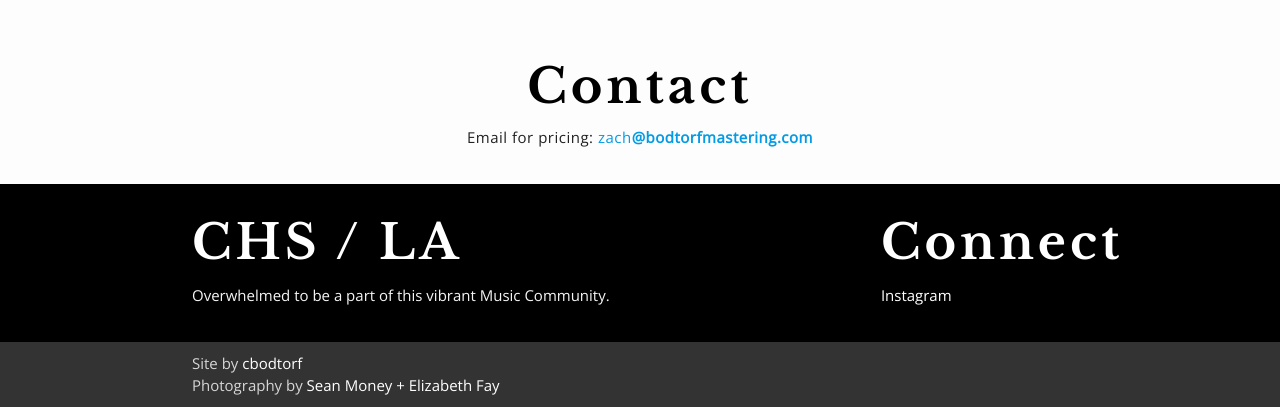
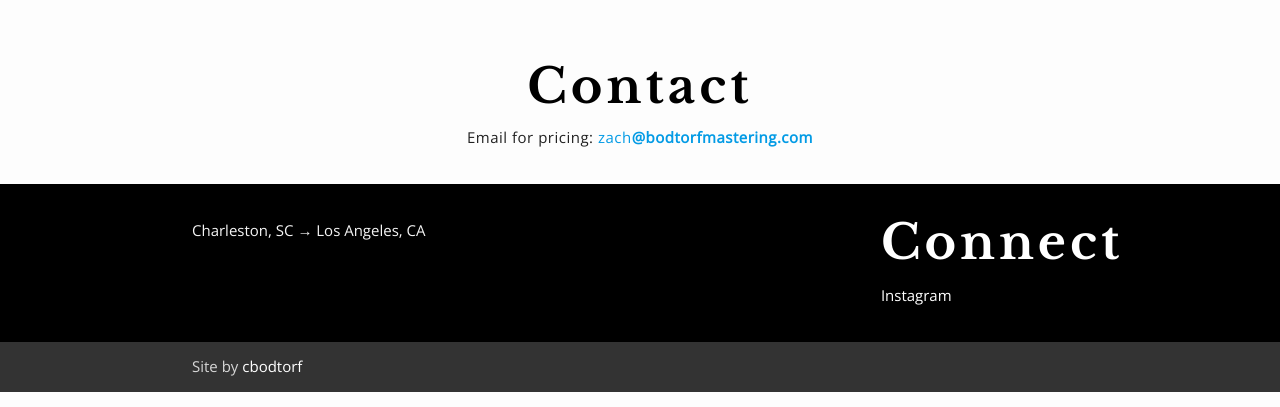
Before and after one commit to zbodtorf/mastering_site, a website: page index.html in a window 1280 px wide. Shown: the part 2562-2969 px from the top of the page. Drawn offline with nearby package versions, Linux system fonts and the light colour scheme.

Commit message:
changed chs-la, removed photo cred

```diff
--- a/index.html
+++ b/index.html
@@ -232,8 +232,8 @@
     <div class="container">
       <div class="row">
         <div class="col l6 s12">
-          <h5 class="header white-text">CHS / LA</h5>
-          <p class="grey-text text-lighten-4">Overwhelmed to be a part of this vibrant Music Community.</p>
+          <h5 class="header white-text"></h5>
+          <p class="grey-text text-lighten-4">Charleston, SC → Los Angeles, CA</p>
 
 
         </div>
@@ -254,7 +254,6 @@
     <div class="footer-copyright">
       <div class="container">
       Site by <a class="white-text text-lighten-3" href="http://calebbodtorf.com/">cbodtorf</a><br>
-      Photography by <a class="white-text text-lighten-3" href="http://www.seanmoney-elizabethfay.com/">Sean Money + Elizabeth Fay</a>
       </div>
     </div>
   </footer>
```
